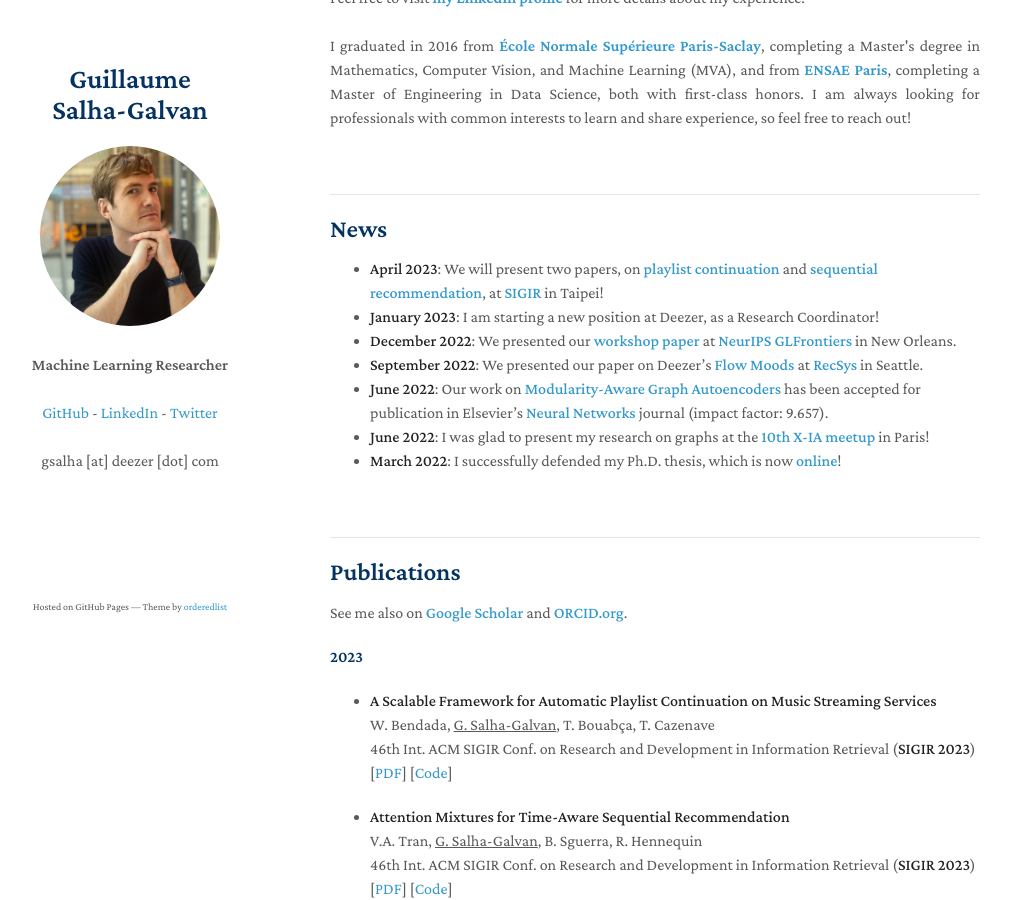
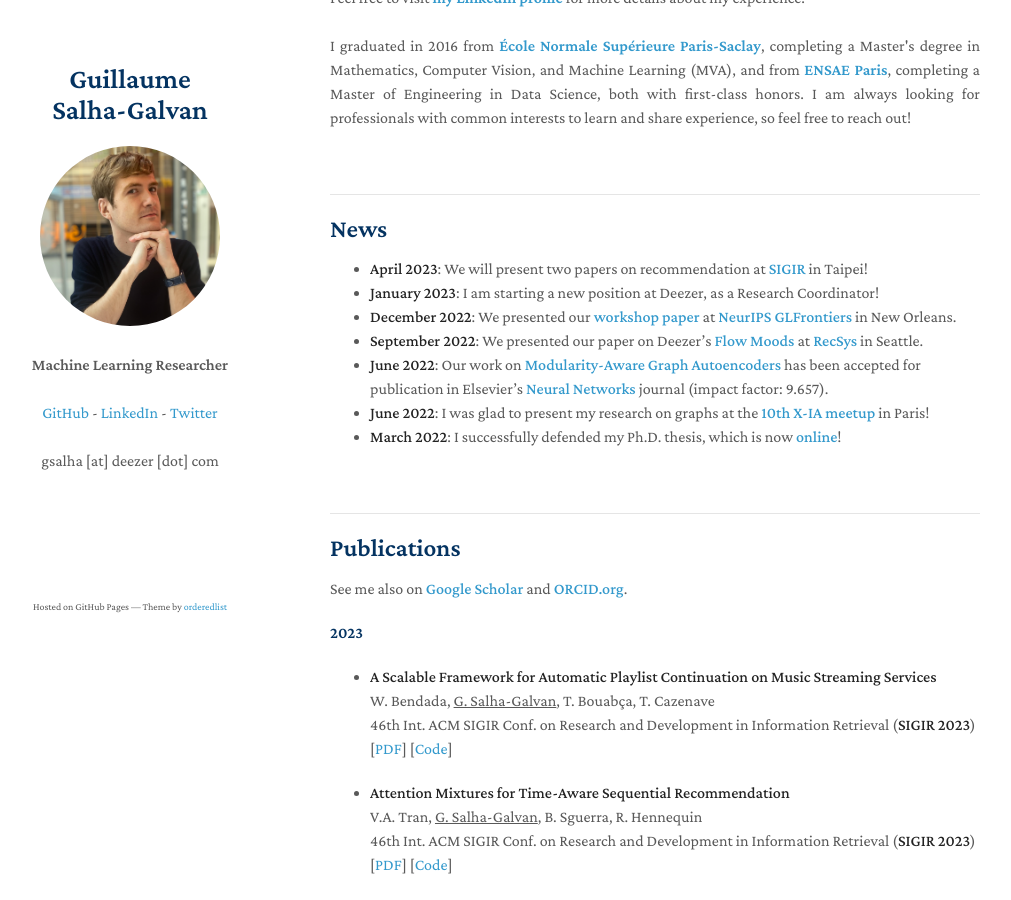
Before and after one commit to GuillaumeSalhaGalvan/GuillaumeSalhaGalvan.github.io, a Jekyll site: the page built from index.md, in a window 1280 px wide and 900 px high, scrolled down 459 px. Shown: the whole window, without its empty margins (140-1151 px from the left). Built offline with Jekyll 4.4.1, drawn with Linux system fonts in a browser that asks for light colours; our own code applies the rules of GitHub Pages for plain Markdown files; a script that is not in the unit is left out.

Commit message:
Update index.md

```diff
--- a/index.md
+++ b/index.md
@@ -19,7 +19,7 @@ I graduated in 2016 from <a href="https://www.master-mva.com/" target="_blank"><
 
 ## News
 
-- **April 2023**: We will present two papers, on **<a href="https://guillaumesalhagalvan.com/doc/sigir2023-apc.pdf" target="_blank">playlist continuation</a>** and **<a href="https://arxiv.org/pdf/2304.08158.pdf" target="_blank">sequential recommendation</a>**, at **<a href="https://sigir.org/sigir2023/" target="_blank">SIGIR</a>** in Taipei!
+- **April 2023**: We will present two papers on recommendation at **<a href="https://sigir.org/sigir2023/" target="_blank">SIGIR</a>** in Taipei!
 - **January 2023**: I am starting a new position at Deezer, as a Research Coordinator!
 - **December 2022**: We presented our **<a href="https://arxiv.org/pdf/2211.08972.pdf" target="_blank">workshop paper</a>** at **<a href="https://glfrontiers.github.io/" target="_blank">NeurIPS GLFrontiers</a>** in New Orleans.
 - **September 2022**: We presented our paper on Deezer's **<a href="https://www.deezer-blog.com/press/flow-moods/" target="_blank">Flow Moods</a>** at **<a href="https://recsys.acm.org/recsys22/" target="_blank">RecSys</a>** in Seattle.
```
